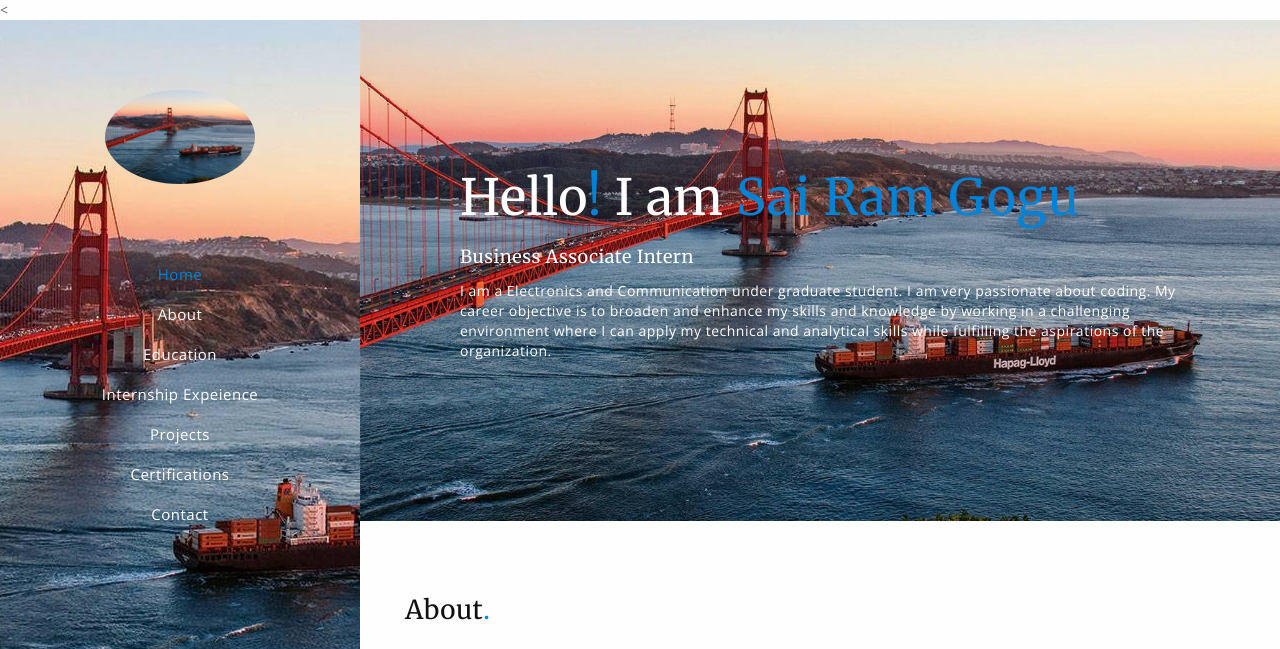
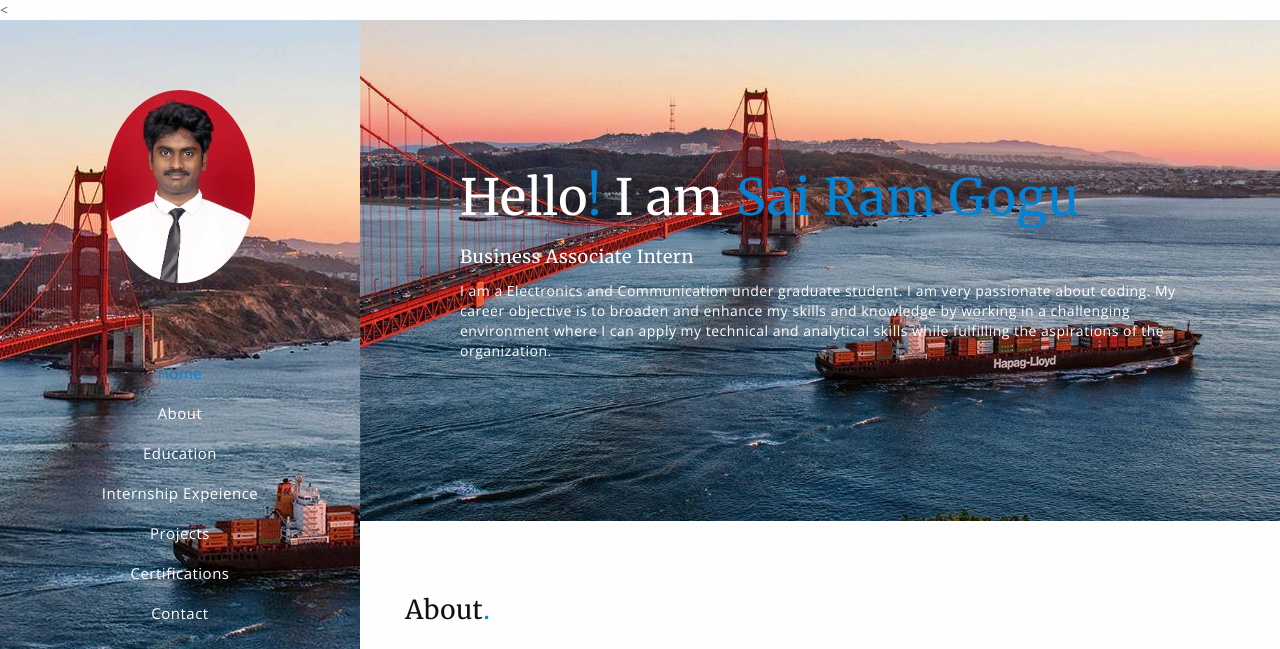
Before and after one commit to sairamgogu/sairamgogu.github.io, a plain HTML site: page index.html in a window 1280 px wide. Shown: the top 649 px of the page. Drawn offline with nearby package versions, Linux system fonts and the light colour scheme; some packages are replaced by stand-ins of ours; a script that the page names is missing; a web font is replaced by a local one.

Commit message:
Update index.html

```diff
--- a/index.html
+++ b/index.html
@@ -46,7 +46,7 @@
 <div id="sidebar-wrapper">
     <ul class="sidebar-nav">
         <li class="sidebar-brand">
-            <a href="#"><img src="images/bg1.jpg" alt=""></a>
+            <a href="#"><img src="images/my-img.jpg" alt=""></a>
         </li>
         <li class="active">
             <a class="menu-item page-scroll" href="#home">Home</a>
```
